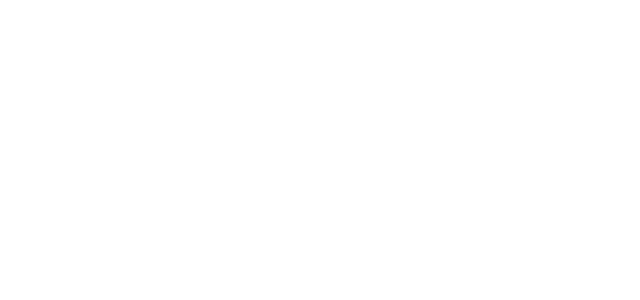
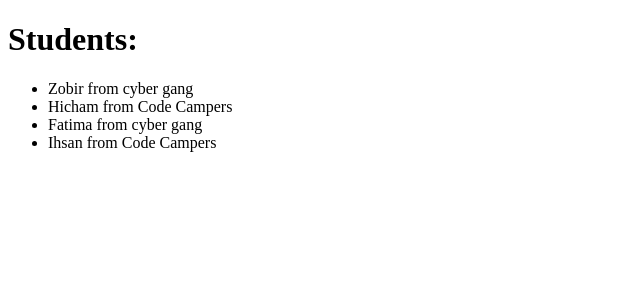
Before and after one commit to NadaBouyahya/React_Autoformation, a React (Create React App) app in the folder autoformation/: page / in a window 1280 px wide. Shown: the top 300 px of the page, without its empty margins (0-640 px from the left). Built offline with nearby package versions, Linux system fonts and the light colour scheme.

Commit message:
Update App.js

```diff
--- a/autoformation/src/App.js
+++ b/autoformation/src/App.js
@@ -1,17 +1,10 @@
+import Group from "./components/Groups";
+
 function App() {
 
-  // let color = ['white', 'black', 'Pink'];
-
-  //   return (
-  //       <ul>
-  //           {
-  //           color.map(item =>
-  //               <li>I Like {item}</li>
-  //           )}
-
-  //       </ul>
-
-  //   )
+  return (
+    <Group></Group>
+  )
 }
 
 
```
